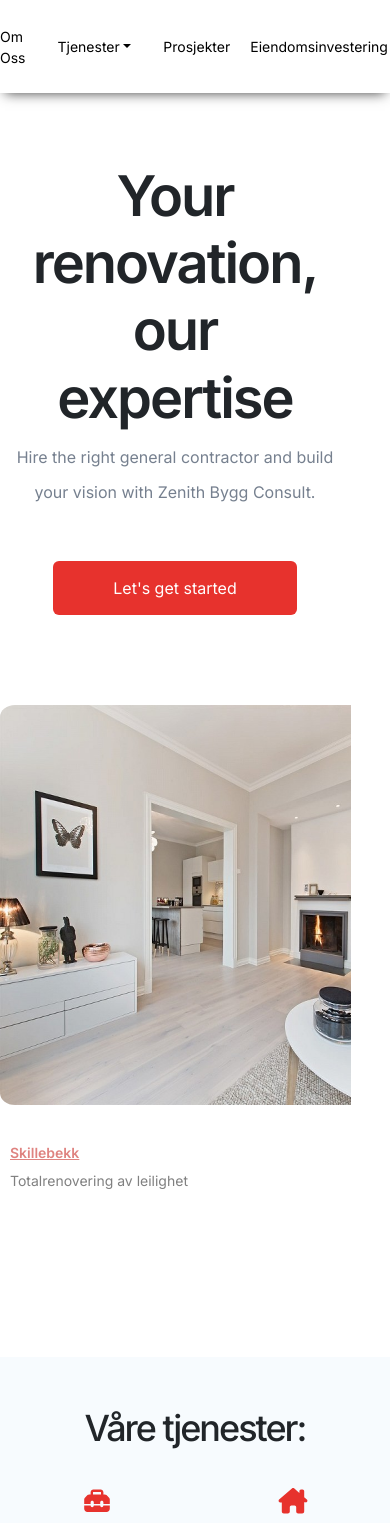
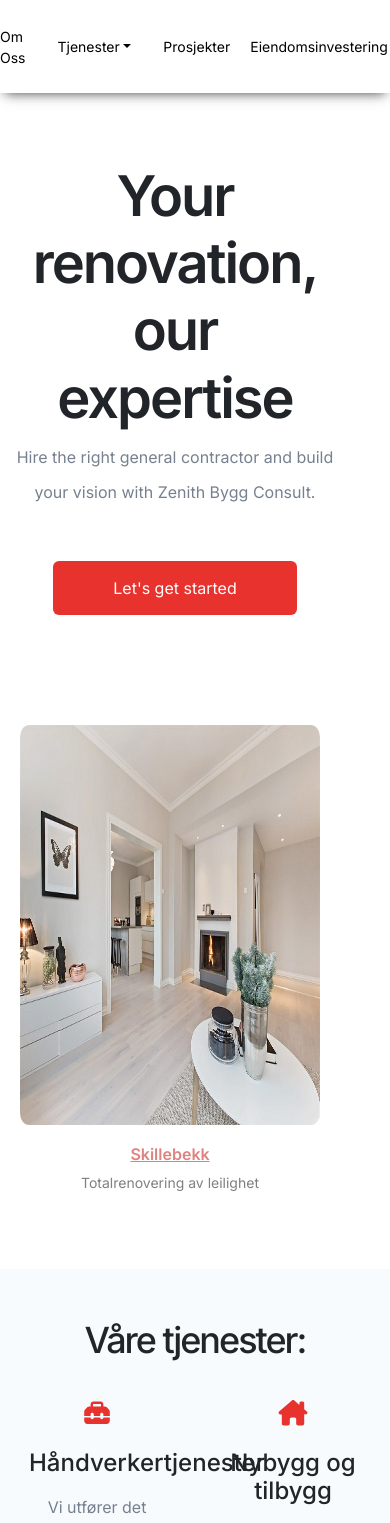
Before and after one commit to DevrMichael/zbc, a Next.js app: page / in a window 390 px wide. Shown: the top 1523 px of the page. Built offline with nearby package versions, Linux system fonts and the light colour scheme.

Commit message:
Add responsiveness to the hero images

```diff
--- a/components/Hero/Hero.module.scss
+++ b/components/Hero/Hero.module.scss
@@ -13,7 +13,23 @@
     }
 
     .projects {
-      padding-block: 90px;
+      padding: 90px 0 0 0;
+
+      .projectImage {
+        max-width: 300px;
+      }
+      .singleProject {
+        padding: 20px;
+
+        .projectText {
+          padding: 20px 0px !important;
+          text-align: center;
+
+          h6 {
+            font-size: 16px;
+          }
+        }
+      }
     }
   }
 
```
